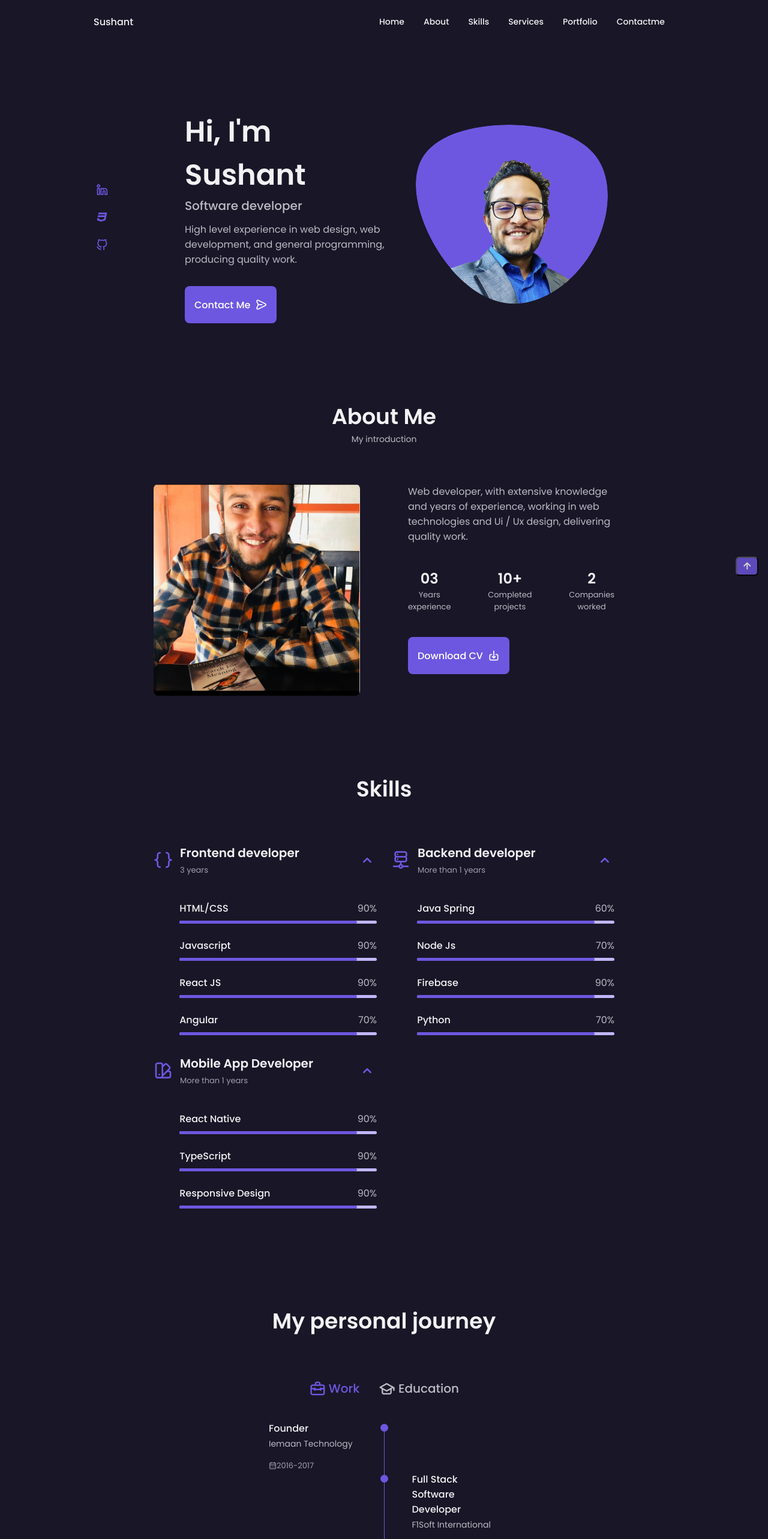
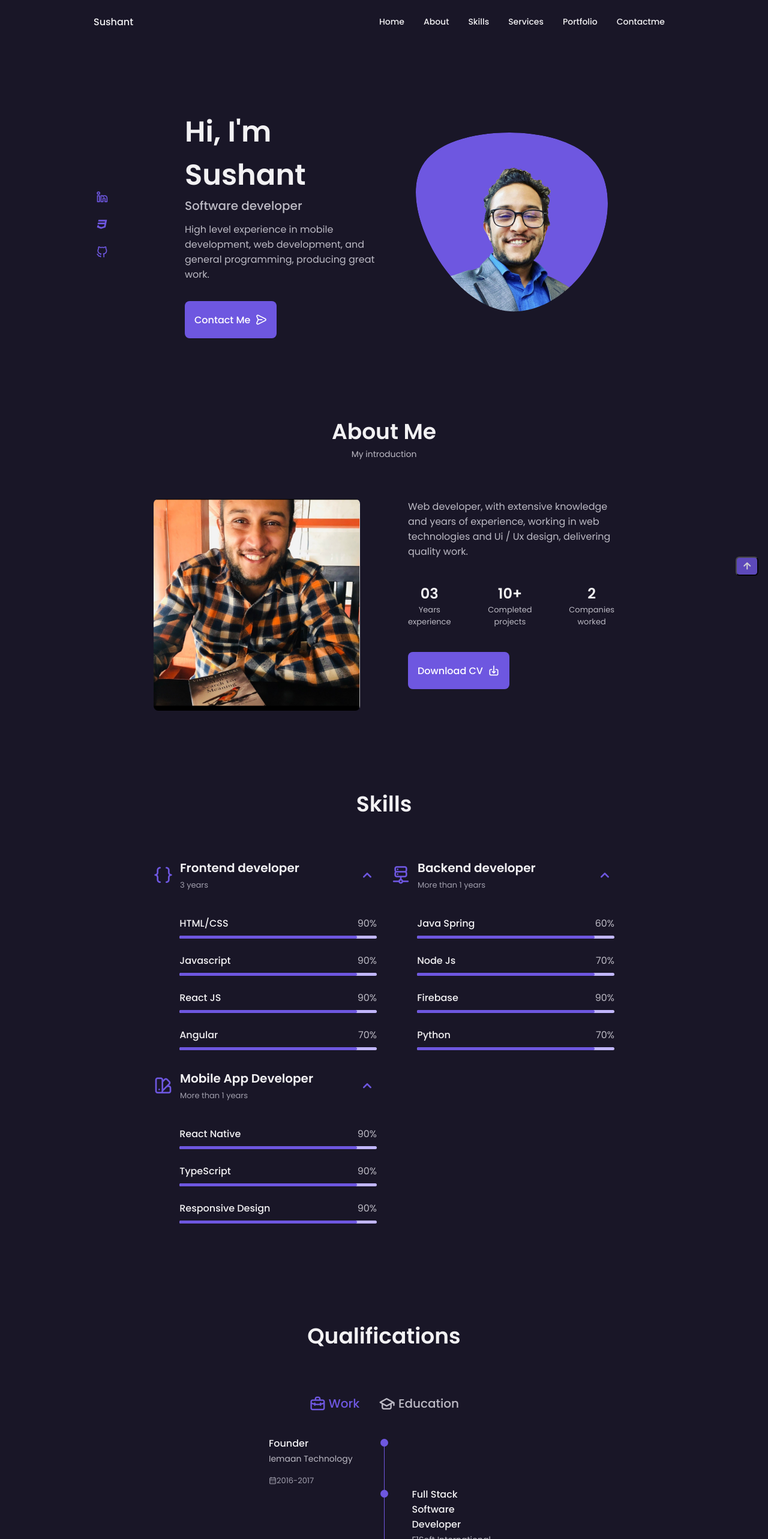
Before and after one commit to SushantKhanal/Demo-Dashboard, a React (Create React App) app: page / in a window 1280 px wide. Shown: the top 2566 px of the page at 60% size. Built offline with nearby package versions, Linux system fonts and the light colour scheme.

Commit message:
refactor

```diff
--- a/src/Home/index.js
+++ b/src/Home/index.js
@@ -69,8 +69,8 @@ function Home() {
               <h1 className="home__title">Hi, I'm Sushant</h1>
               <h3 className="home__subtitle">Software developer</h3>
               <p className="home__description">
-                High level experience in web design, web development, and
-                general programming, producing quality work.
+                High level experience in mobile development, web development,
+                and general programming, producing great work.
               </p>
               <a href="#contact" className="button button--flex">
                 Contact Me <i className="uil uil-message button__icon"></i>
--- a/src/Qualifications/index.js
+++ b/src/Qualifications/index.js
@@ -27,7 +27,7 @@ function Qualifications() {
     <div>
       {/* <!--==================== QUALIFICATION ====================--> */}
       <section className="qualification section">
-        <h2 className="section__title">My personal journey</h2>
+        <h2 className="section__title">Qualifications</h2>
         <span className="section__subtitle"></span>
 
         <div className="qualification__container container">
--- a/src/Testimonials/index.js
+++ b/src/Testimonials/index.js
@@ -8,7 +8,7 @@ function Testimonials() {
   return (
     <section className="testimonial section">
       <h2 className="section__title">Testimonial</h2>
-      <span className="section__subtitle">/Reviews</span>
+      <span className="section__subtitle"></span>
 
       <div className="testimonial__container container swiper-container">
         <div className="">
```
